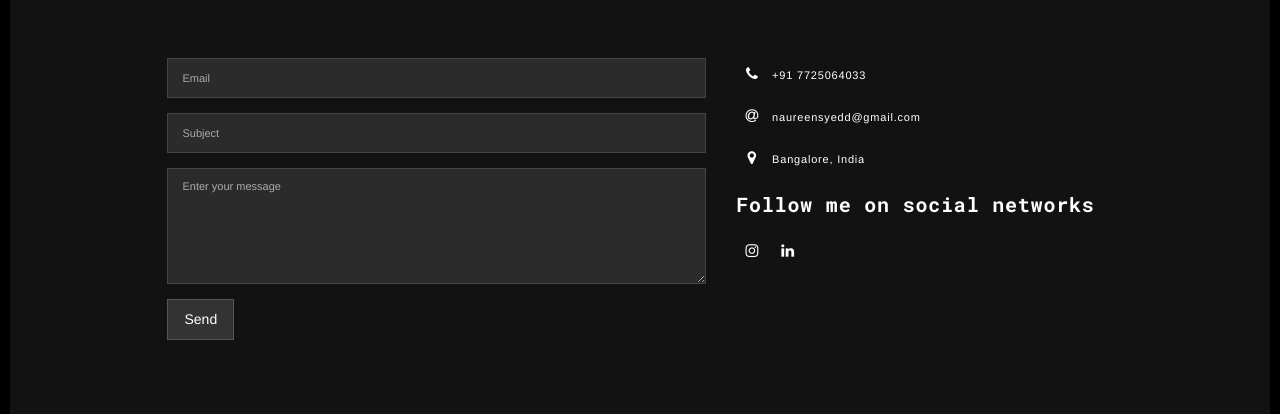
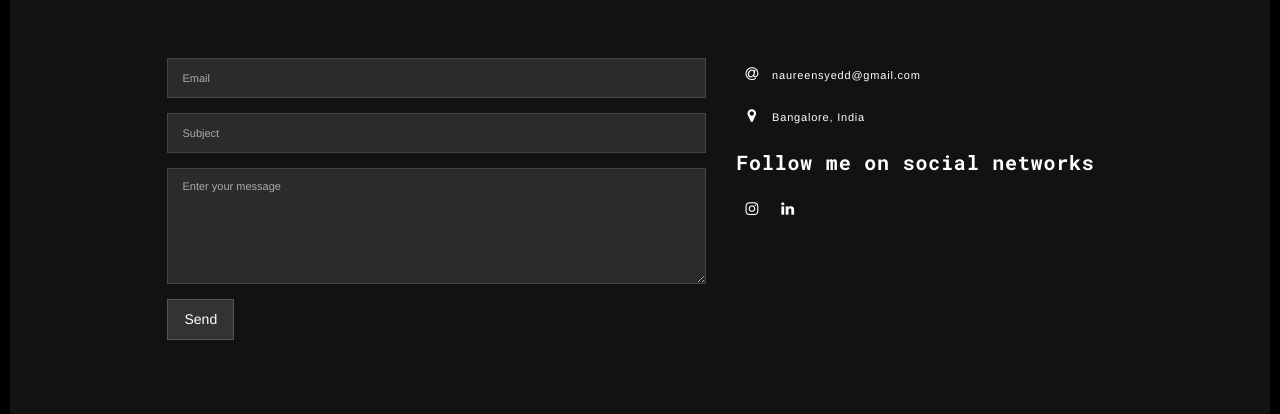
Before and after one commit to naureensyed18/portfolio, a Flask app: page /contact.html in a window 1280 px wide. Shown: the part 134-548 px from the top of the page. Run offline with Flask 3, Linux system fonts and the light colour scheme; some libraries are stand-ins or nearby versions.

Commit message:
updates in contact

```diff
--- a/templates/contact.html
+++ b/templates/contact.html
@@ -170,12 +170,7 @@
                     </div>
                     <div class="col-md-5 address-container">
                       <ul class="list-unstyled">
-                        <li>
-                          <span class="fa-icon">
-                            <i class="fa fa-phone" aria-hidden="true"></i>
-                          </span>
-                          +91 7725064033
-                        </li>
+
                         <li>
                           <span class="fa-icon">
                             <i class="fa fa-at" aria-hidden="true"></i>
@@ -191,7 +186,7 @@
                       </ul>
                       <h3>Follow me on social networks</h3>
 
-                      <a href="http://www.instagram.com" title="" class="fa-icon">
+                      <a href="https://www.instagram.com/naureen._._?igsh=MXJsajJjNnQ0YjN3eA%3D%3D&utm_source=qr" title="" class="fa-icon">
                         <i class="fa fa-instagram"></i>
                       </a>
                       <a href="https://www.linkedin.com/in/naureen-syed-574a33212/" title="" class="fa-icon">
@@ -227,19 +222,6 @@
   });
 </script>
 
-<!-- Google Analytics: change UA-XXXXX-X to be your site's ID
-
-<script>
-  (function (i, s, o, g, r, a, m) {
-    i['GoogleAnalyticsObject'] = r; i[r] = i[r] || function () {
-      (i[r].q = i[r].q || []).push(arguments)
-    }, i[r].l = 1 * new Date(); a = s.createElement(o),
-      m = s.getElementsByTagName(o)[0]; a.async = 1; a.src = g; m.parentNode.insertBefore(a, m)
-  })(window, document, 'script', '//www.google-analytics.com/analytics.js', 'ga');
-  ga('create', 'UA-XXXXX-X', 'auto');
-  ga('send', 'pageview');
-</script>
-
---> <script type="text/javascript" src="static/main.70a66962.js"></script></body>
+<script type="text/javascript" src="static/main.70a66962.js"></script></body>
 
 </html>
```
Also changed, not shown: 1 other file.
